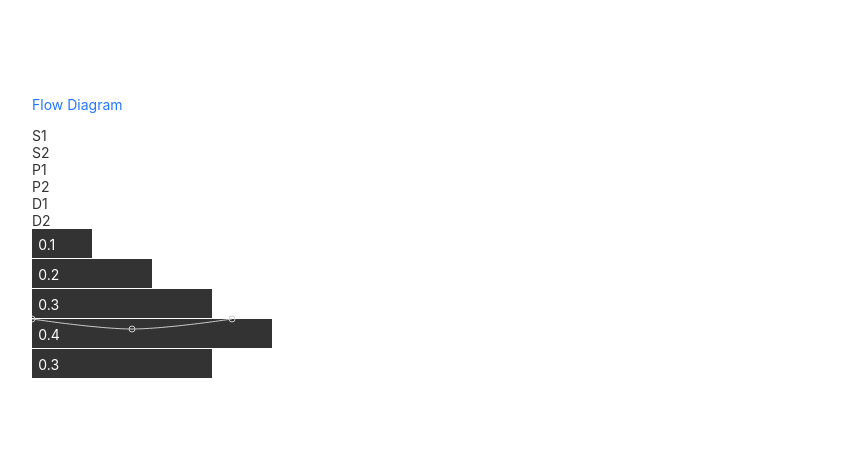
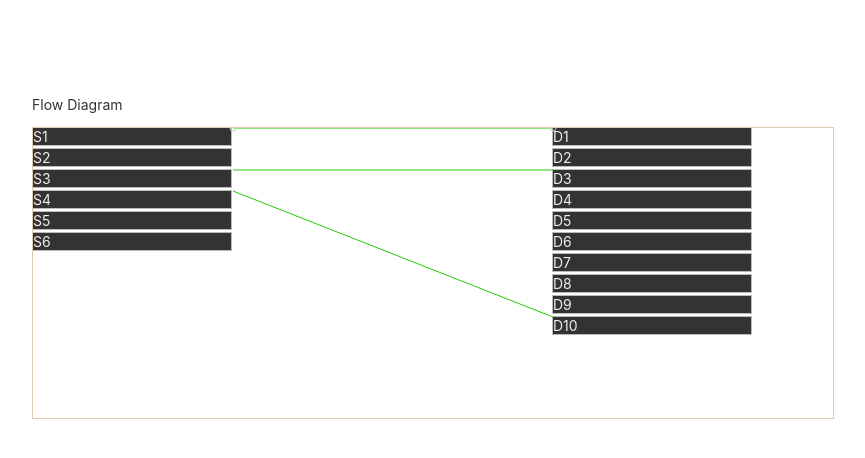
Before and after one commit to rostag/exp, an Angular app: page / in a window 1280 px wide. Shown: the top 458 px of the page, without its empty margins (128-993 px from the left). Built offline with nearby package versions, Linux system fonts and the light colour scheme.

Commit message:
WIP - Draw connector lines

```diff
--- a/src/app/diagram/diagram.component.html
+++ b/src/app/diagram/diagram.component.html
@@ -2,34 +2,49 @@
     Flow Diagram
 </p>
 
+<div class="diagram-container">
+    <div class="diagram">
+
         <div class="sources">
             <div id="source-1">S1</div>
             <div id="source-2">S2</div>
+            <div id="source-3">S3</div>
+            <div id="source-4">S4</div>
+            <div id="source-5">S5</div>
+            <div id="source-6">S6</div>
         </div>
 
         <div class="policies">
+            <!--
         <div id="policy-1">P1</div>
-    <div id="policy-2">P2</div>
+        <div id="policy-2">P2</div> -->
         </div>
 
         <div class="destinations">
             <div id="destination-1">D1</div>
             <div id="destination-2">D2</div>
+            <div id="destination-3">D3</div>
+            <div id="destination-4">D4</div>
+            <div id="destination-5">D5</div>
+            <div id="destination-6">D6</div>
+            <div id="destination-7">D7</div>
+            <div id="destination-8">D8</div>
+            <div id="destination-9">D9</div>
+            <div id="destination-10">D10</div>
+        </div>
+    </div>
+    <svg class="chart" width="600" height="500"></svg>
 </div>
 
-<svg class="chart" width="600" height="300"></svg>
 
 <!-- EXP -->
 <svg id="lines" width="600" height="300"></svg>
 <svg id="sankey" width="600" height="300"></svg>
 
-<!--
-
- -->
-
 <!-- Links:
 http://bl.ocks.org/jasondavies/1854606
-http://bl.ocks.org/jasondavies/1854606
+
+https://bost.ocks.org/mike/selection/
 
 https://bl.ocks.org/d3indepth/64be9fc39a92ef074034e9a8fb29dcce
 
--- a/src/app/diagram/diagram.component.scss
+++ b/src/app/diagram/diagram.component.scss
@@ -1,7 +1,56 @@
 :host {
 
-    .blueish {
-        color: #27f;
+    .diagram-container {
+        position: relative;
+
+        .diagram {
+            display: flex;
+
+            .sources {
+                width: 200px;
+                // border: 1px solid #111;
+
+                >div {
+                    border: 1px solid #bbb;
+                    background-color: #333;
+                    margin-bottom: 2px;
+                    color: #eee;
+                }
+            }
+
+            .policies {
+                width: 300px;
+                padding: 10px;
+                // border: 1px solid #aaa;
+
+                >div {
+                    border: 1px solid #bbb;
+                    background-color: #333;
+                    margin-bottom: 2px;
+                    color: #eee;
+                }
+            }
+
+            .destinations {
+                width: 200px;
+                // border: 1px solid #111;
+
+                >div {
+                    border: 1px solid #bbb;
+                    background-color: #333;
+                    margin-bottom: 2px;
+                    color: #eee;
+                }
+            }
+        }
+        .chart {
+            position: absolute;
+            top: 0;
+            left: 0;
+            bottom: 0;
+            right: 0;
+
+            border: 1px solid #dca;
+        }
     }
-
 }
--- a/src/app/diagram/diagram.component.ts
+++ b/src/app/diagram/diagram.component.ts
@@ -18,24 +18,64 @@ export class DiagramComponent implements OnInit {
     }
 
     private drawChart() {
-
         const groupBgColor = '#333';
-        const groupTextColor = '#fff';
+        const groupTextColor = '#ddd';
         const trafficStrokeColor = '#2c0';
         const policyStrokeColor = '#ccc';
 
-        var width = 600,
+        const data = [];
+
+        const sources = d3.selectAll('.sources').selectAll('div');
+        const destinations = d3.selectAll('.destinations').selectAll('div');
+
+        interface FlowEntry {
+            source: string,
+            destination: string
+        }
+
+        const policyEntries: FlowEntry[] = [
+            {
+                source: 'source-1',
+                destination: 'destination-1'
+            },
+            {
+                source: 'source-3',
+                destination: 'destination-3'
+            },
+            {
+                source: 'source-4',
+                destination: 'destination-10'
+            }
+        ]
+
+        const chart = d3.select(".chart");
+        const chartRect = (chart.node() as HTMLElement).getBoundingClientRect();
+
+        policyEntries.forEach((policy: FlowEntry) => {
+            const coords = [];
+            const srcEl = (d3.select(`#${policy.source}`).node() as HTMLElement);
+            const dstEl = (d3.select(`#${policy.destination}`).node() as HTMLElement);
+
+            var srcRect = srcEl.getBoundingClientRect();
+            var dstRect = dstEl.getBoundingClientRect();
+            coords.push([srcRect.right - chartRect.left, srcRect.top - chartRect.top]);
+            coords.push([dstRect.left - chartRect.left, dstRect.top - chartRect.top]);
+
+            console.log(coords);
+
+            this.drawConnectorLine(coords, trafficStrokeColor, policyStrokeColor);
+        });
+
+        var width = 800,
             barHeight = 30;
 
         var x = d3.scaleLinear()
             .range([0, width]);
 
-        var chart = d3.select(".chart")
+        chart
             .attr("width", width);
 
-        const data = [{ value: .1 }, { value: .2 }, { value: .3 }, { value: .4 }, { value: .3 }];
-
-        chart.attr("height", barHeight * data.length);
+        chart.attr("height", barHeight * policyEntries.length + 200);
 
         var bar = chart.selectAll("g")
             .data(data)
@@ -44,38 +84,28 @@ export class DiagramComponent implements OnInit {
 
         bar.append("rect")
             .style('fill', groupBgColor)
-            .attr("width", function (d) {
-                // console.log('width:', d, d.value, x(d.value) );
-                return x(d.value);
-            })
+            .attr("width", 10)
             .attr("height", barHeight - 1);
 
-        bar.append("text")
-            .style("fill", groupTextColor)
-            .attr("x", function (d) { return '.45em' })
-            .attr("y", barHeight / 2)
-            .attr("dy", ".45em")
-            .text(function (d) { return d.value; });
-
-        this.drawConnectorLine(trafficStrokeColor, policyStrokeColor);
+        // bar.append("text")
+        //     .style("fill", groupTextColor)
+        //     .attr("x", function (d) { return '.45em' })
+        //     .attr("y", barHeight / 2)
+        //     .attr("dy", ".45em")
+        //     .text(function (d) { return d.value; });
     }
 
-    private drawConnectorLine(trafficStrokeColor, policyStrokeColor) {
-        const lineGenerator = d3.line()
-            .curve(d3.curveCardinal);
+    private drawConnectorLine(data, trafficStrokeColor, policyStrokeColor) {
+        const lineGenerator = d3.line().curve(d3.curveCardinal);
 
-        const points: [number, number][] = [
-            [0, 90],
-            [100, 100],
-            [200, 90]
-        ];
+        const points: [number, number][] = data;
 
         const pathData = lineGenerator(points);
 
         d3.select('.chart')
             .append('path')
             .style('fill', 'none')
-            .style('stroke', policyStrokeColor)
+            .style('stroke', trafficStrokeColor)
             .attr('d', pathData);
 
         d3.select('svg')
```
Lines whose indentation alone changed are shown as unchanged.
